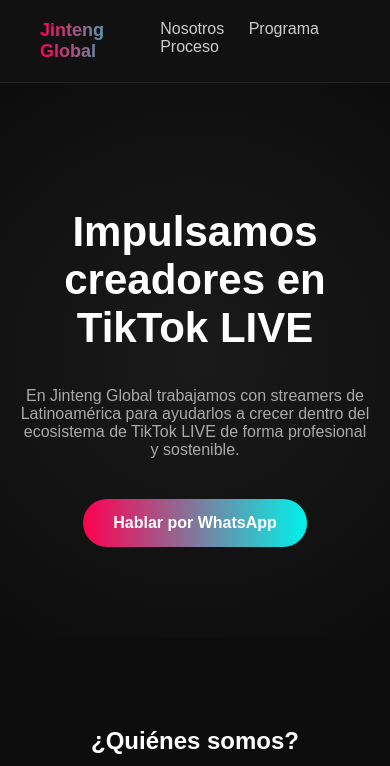
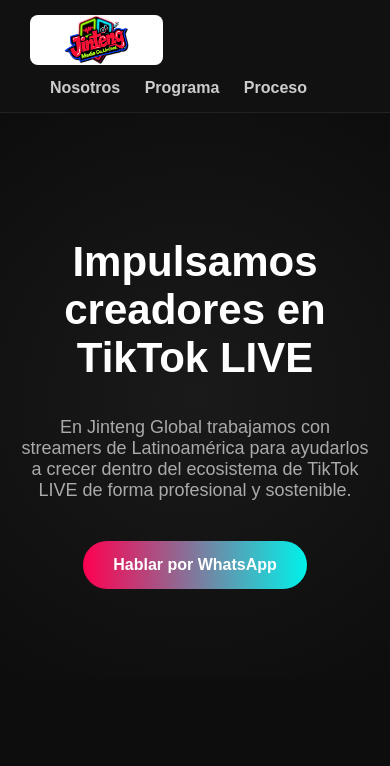
Before and after one commit to jintengglobal/jintengglobal, a plain HTML site: page index.html in a window 390 px wide. Shown: the top 766 px of the page. Drawn offline with Linux system fonts and the light colour scheme.

Commit message:
Update index.html

```diff
--- a/index.html
+++ b/index.html
@@ -17,23 +17,22 @@
 header {
     display: flex;
     justify-content: space-between;
-    padding: 20px 40px;
+    align-items: center;
+    padding: 15px 30px;
     background: #111;
     border-bottom: 1px solid #222;
 }
 
-.logo {
-    font-weight: bold;
-    font-size: 18px;
-    background: linear-gradient(90deg, #ff0050, #00f2ea);
-    -webkit-background-clip: text;
-    -webkit-text-fill-color: transparent;
+.logo img {
+    height: 50px;
+    border-radius: 8px;
 }
 
 nav a {
     color: #ccc;
     margin-left: 20px;
     text-decoration: none;
+    font-weight: bold;
 }
 
 nav a:hover {
@@ -49,12 +48,20 @@
 
 .hero h1 {
     font-size: 42px;
+    animation: zoomIn 1s ease;
 }
 
 .hero p {
     color: #aaa;
     max-width: 600px;
     margin: 20px auto;
+    font-size: 18px;
+}
+
+/* 动画效果 */
+@keyframes zoomIn {
+    0% { transform: scale(0.95); opacity: 0.5; }
+    100% { transform: scale(1); opacity: 1; }
 }
 
 /* BUTTON */
@@ -72,6 +79,7 @@
 
 .btn:hover {
     opacity: 0.85;
+    transform: translateY(-2px);
 }
 
 /* SECTION */
@@ -106,6 +114,7 @@
     padding: 25px;
     border-radius: 15px;
     border: 1px solid #222;
+    box-shadow: 0 4px 8px rgba(0,0,0,0.2);
     transition: 0.3s;
 }
 
@@ -129,6 +138,20 @@
     color: #666;
     border-top: 1px solid #222;
 }
+
+/* 响应式 */
+@media (max-width: 768px) {
+    header {
+        flex-direction: column;
+        align-items: flex-start;
+    }
+    nav {
+        margin-top: 10px;
+    }
+    .grid {
+        grid-template-columns: 1fr;
+    }
+}
 </style>
 
 </head>
@@ -136,7 +159,9 @@
 <body>
 
 <header>
-    <div class="logo">Jinteng Global</div>
+    <div class="logo">
+        <img src="logo.jpg" alt="Jinteng Global Logo">
+    </div>
     <nav>
         <a href="#about">Nosotros</a>
         <a href="#benefits">Programa</a>
```
